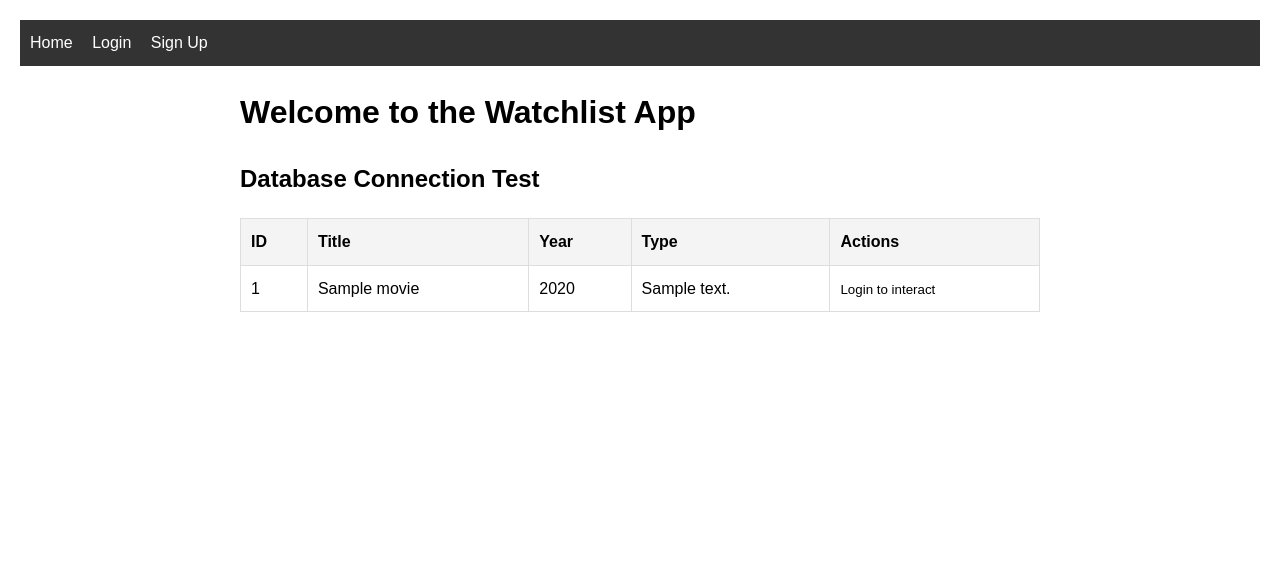
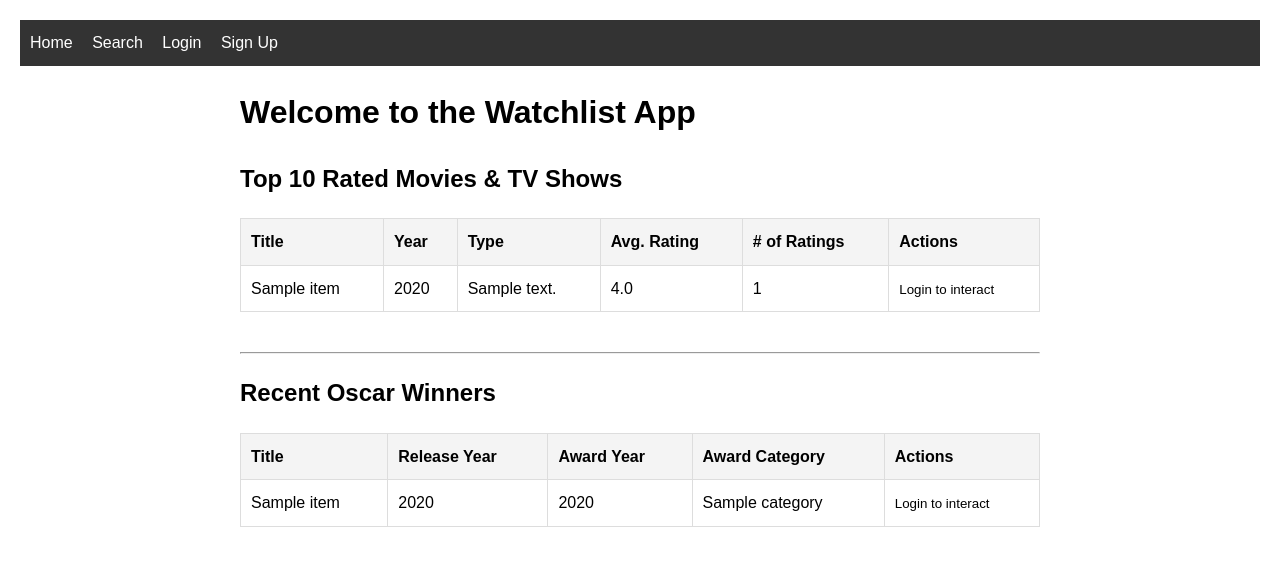
Before and after one commit to matthewproboski/movie-watchlist-project-CS-3620, a Flask app: template templates/index.html in a window 1280 px wide. Shown: the top 566 px of the page. Run offline with Flask 3, Linux system fonts and the light colour scheme; the template is opened without the code that fills it: most values are stand-ins (such as "Sample title", 1, 10 or a date in 2020).

Commit message:
added analytical views

```diff
--- a/app.py
+++ b/app.py
@@ -34,17 +34,59 @@ def get_db_connection():
 @app.route('/')
 def index():
     conn = get_db_connection()
+    if not conn:
+        return "Database connection failed", 500
     cursor = conn.cursor(dictionary=True)
 
-    # just a test query
-    query = "SELECT * FROM content WHERE content_type = 'Movie' LIMIT 5;"
-    cursor.execute(query)
-    movies = cursor.fetchall()
+    # analytical view 2 -> top rated content leaderboard
+    leaderboard_query = """
+        SELECT
+            c.content_id,
+            c.title,
+            c.release_year,
+            c.content_type,
+            COALESCE(AVG(r.rating), 0) AS avg_rating,
+            COUNT(r.rating) AS num_ratings
+        FROM
+            content c
+        LEFT JOIN
+            user_ratings r ON c.content_id = r.content_id
+        GROUP BY
+            c.content_id, c.title, c.release_year, c.content_type
+        HAVING
+            COUNT(r.rating) > 0
+        ORDER BY
+            avg_rating DESC, num_ratings DESC
+        LIMIT 10;
+    """
+    cursor.execute(leaderboard_query)
+    top_content = cursor.fetchall()
+
+    # analytical view 3: recent oscar winners
+    awards_query = """
+        SELECT
+            c.content_id,
+            c.title,
+            c.release_year,
+            a.year AS award_year,
+            a.category
+        FROM
+            content c
+        JOIN
+            awards a ON c.content_id = a.content_id
+        ORDER BY
+            a.year DESC
+        LIMIT 10;
+    """
+    cursor.execute(awards_query)
+    award_winners = cursor.fetchall()
 
     cursor.close()
     conn.close()
 
-    return render_template('index.html', movies=movies)
+    return render_template('index.html',
+                           top_content=top_content,
+                           award_winners=award_winners)
 
 @app.route('/signup', methods=['GET', 'POST'])
 def signup():
@@ -225,10 +267,64 @@ def dashboard():
     cursor.execute(ratings_query, (session['user_id'],))
     my_ratings = cursor.fetchall()
 
+    # analytical view #1: my states
+    # total items in watchlist using COUNT()
+    stats_watchlist_query = """
+        SELECT COUNT(*) as total_count
+        FROM user_watchlist
+        WHERE user_id = %s
+    """
+    cursor.execute(stats_watchlist_query, (session['user_id'],))
+    watchlist_count = cursor.fetchone()['total_count']
+
+    # average rating using AVG()
+    # COALESCE() handles NULLs
+    stats_rating_query = """
+        SELECT COALESCE(AVG(rating), 0) as average_rating
+        FROM user_ratings
+        WHERE user_id = %s
+    """
+    cursor.execute(stats_rating_query, (session['user_id'],))
+    avg_rating = cursor.fetchone()['average_rating']
+
+    # round it
+    avg_rating = round(float(avg_rating), 1)
+
     cursor.close()
     conn.close()
 
-    return render_template('dashboard.html', watchlist=watchlist, my_ratings=my_ratings)
+    return render_template('dashboard.html',
+                           watchlist=watchlist,
+                           my_ratings=my_ratings,
+                           watchlist_count=watchlist_count,
+                           avg_rating=avg_rating)
+
+@app.route('/search')
+def search():
+    # get the search query
+    search_query = request.args.get('query', '').strip()
+
+    if search_query:
+        conn = get_db_connection()
+        if not conn:
+            return "Database connection failed", 500
+        cursor = conn.cursor(dictionary=True)
+
+        sql_query = """
+            SELECT content_id, title, release_year, content_type
+            FROM content
+            WHERE MATCH(title, overview) AGAINST(%s IN NATURAL LANGUAGE MODE)
+            LIMIT 50;
+        """
+        cursor.execute(sql_query, (search_query,))
+        results = cursor.fetchall()
+
+        cursor.close()
+        conn.close()
+
+        return render_template('search.html', results=results, search_query=search_query)
+
+    return render_template('search.html')
 
 if __name__ == '__main__':
     # check command line arguments
--- a/templates/index.html
+++ b/templates/index.html
@@ -3,36 +3,33 @@
 {% block content %}
     <h1>Welcome to the Watchlist App</h1>
 
-    <h2>Database Connection Test</h2>
-
+    <h2>Top 10 Rated Movies & TV Shows</h2>
     <table>
         <thead>
             <tr>
-                <th>ID</th>
                 <th>Title</th>
                 <th>Year</th>
                 <th>Type</th>
+                <th>Avg. Rating</th>
+                <th># of Ratings</th>
                 <th>Actions</th>
             </tr>
         </thead>
         <tbody>
-            {% for movie in movies %}
+            {% for item in top_content %}
             <tr>
-                <td>{{ movie.content_id }}</td>
-                <td>{{ movie.title }}</td>
-                <td>{{ movie.release_year }}</td>
-                <td>{{ movie.content_type }}</td>
+                <td>{{ item.title }}</td>
+                <td>{{ item.release_year }}</td>
+                <td>{{ item.content_type }}</td>
+                <td>{{ "%.1f"|format(item.avg_rating|float) }}</td>
+                <td>{{ item.num_ratings }}</td>
                 <td>
                     {% if session.get('user_id') %}
                         <div style="display: flex; gap: 10px; align-items: center;">
-
-                            <!-- watchlist button -->
-                            <form action="/watchlist/add/{{ movie.content_id }}" method="POST">
+                            <form action="/watchlist/add/{{ item.content_id }}" method="POST">
                                 <button type="submit">+ Watch</button>
                             </form>
-
-                            <!-- rating form -->
-                            <form action="/rate/{{ movie.content_id }}" method="POST" style="display: flex;">
+                            <form action="/rate/{{ item.content_id }}" method="POST" style="display: flex;">
                                 <input type="number" name="rating" step="0.1" min="1" max="5" placeholder="1-5" style="width: 50px;" required>
                                 <button type="submit">Rate</button>
                             </form>
@@ -45,4 +42,45 @@
             {% endfor %}
         </tbody>
     </table>
+
+    <hr style="margin-top: 40px;">
+
+    <h2>Recent Oscar Winners</h2>
+    {% if award_winners %}
+        <table>
+            <thead>
+                <tr>
+                    <th>Title</th>
+                    <th>Release Year</th>
+                    <th>Award Year</th>
+                    <th>Award Category</th>
+                    <th>Actions</th>
+                </tr>
+            </thead>
+            <tbody>
+                {% for item in award_winners %}
+                <tr>
+                    <td>{{ item.title }}</td>
+                    <td>{{ item.release_year }}</td>
+                    <td>{{ item.award_year }}</td>
+                    <td>{{ item.category }}</td>
+                    <td>
+                        {% if session.get('user_id') %}
+                            <div style="display: flex; gap: 10px; align-items: center;">
+                                <form action="/watchlist/add/{{ item.content_id }}" method="POST">
+                                    <button type="submit">+ Watch</button>
+                                </form>
+                            </div>
+                        {% else %}
+                            <small>Login to interact</small>
+                        {% endif %}
+                    </td>
+                </tr>
+                {% endfor %}
+            </tbody>
+        </table>
+    {% else %}
+        <p>No award-winning content found in the database.</p>
+    {% endif %}
+
 {% endblock %}
--- a/templates/layout.html
+++ b/templates/layout.html
@@ -18,7 +18,7 @@
 
     <nav>
         <a href="/">Home</a>
-
+        <a href="/search">Search</a>
         <!-- check if user is logged in -->
         {% if session.get('user_id') %}
             <span style="color: #aaa; margin-right: 15px;">Hello, {{ session['email'] }}</span>
```
Also changed, not shown: templates/dashboard.html (+17 -0 lines), templates/search.html (added, +53 -0 lines).
